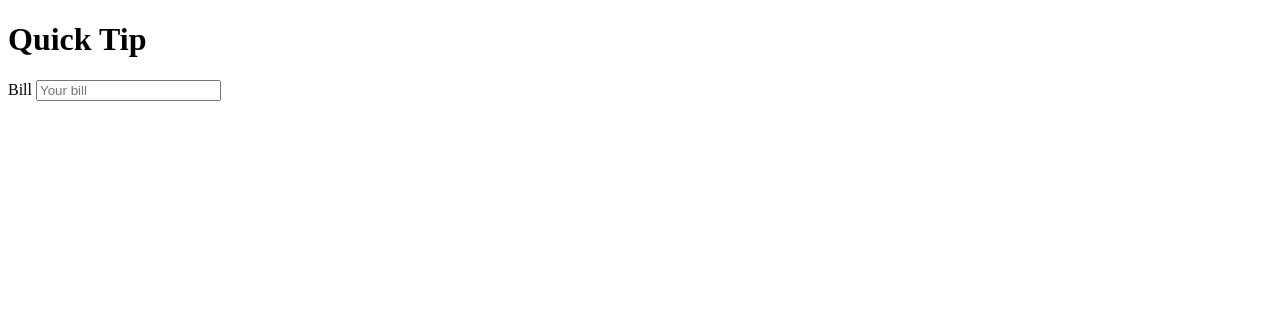
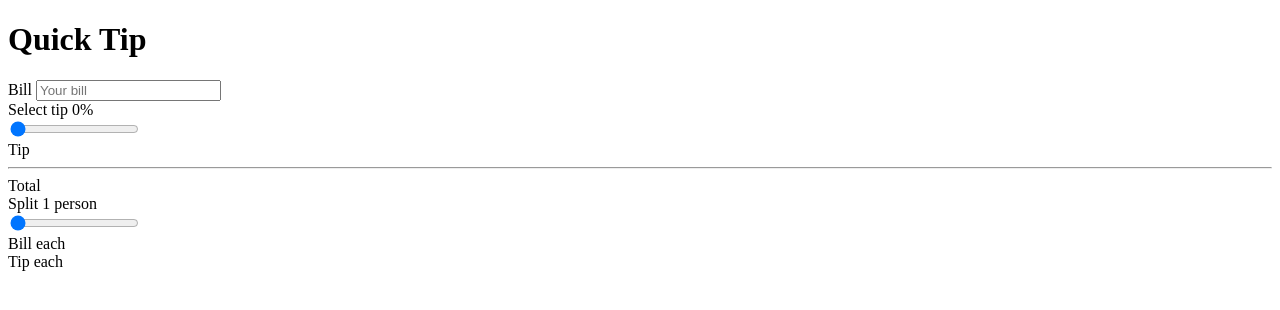
Before and after one commit to Oluwabammydu/tip-calculator, a plain HTML site: page index.html in a window 1280 px wide. Drawn offline with Linux system fonts and the light colour scheme.

Commit message:
Creating the user interface

```diff
--- a/index.html
+++ b/index.html
@@ -14,7 +14,42 @@
                 <label for="yourBill">Bill</label>
                 <input type="number" placeholder="Your bill" id="yourBill"/>
             </div>
+            <div>
+                <div>
+                    <label for="tipInput">Select tip</label>
+                    <span id="tipPercent">0%</span>
+                </div>
+                <input type="range" value="0" id="tipInput">
+            </div>
+            <div>
+                <span>Tip</span>
+                <span id="tipValue"></span>
+            </div>
+            <hr>
+            <div>
+                <span>Total</span>
+                <span id="totalWithTip"></span>
+            </div>
         </section>
+
+        <section>
+            <div>
+                <div>
+                    <label for="">Split</label>
+                    <span id="splitValue">1 person</span>
+                </div>
+                <input type="range" min="1" max="10" value='1' id="splitInput">
+            </div>
+            <div>
+                <span>Bill each</span>
+                <span id="billEach"></span>
+            </div>
+            <div>
+                <span>Tip each</span>
+                <span id="tipEach"></span>
+            </div>
+        </section>
+
     </main>
 
 </body>
```
